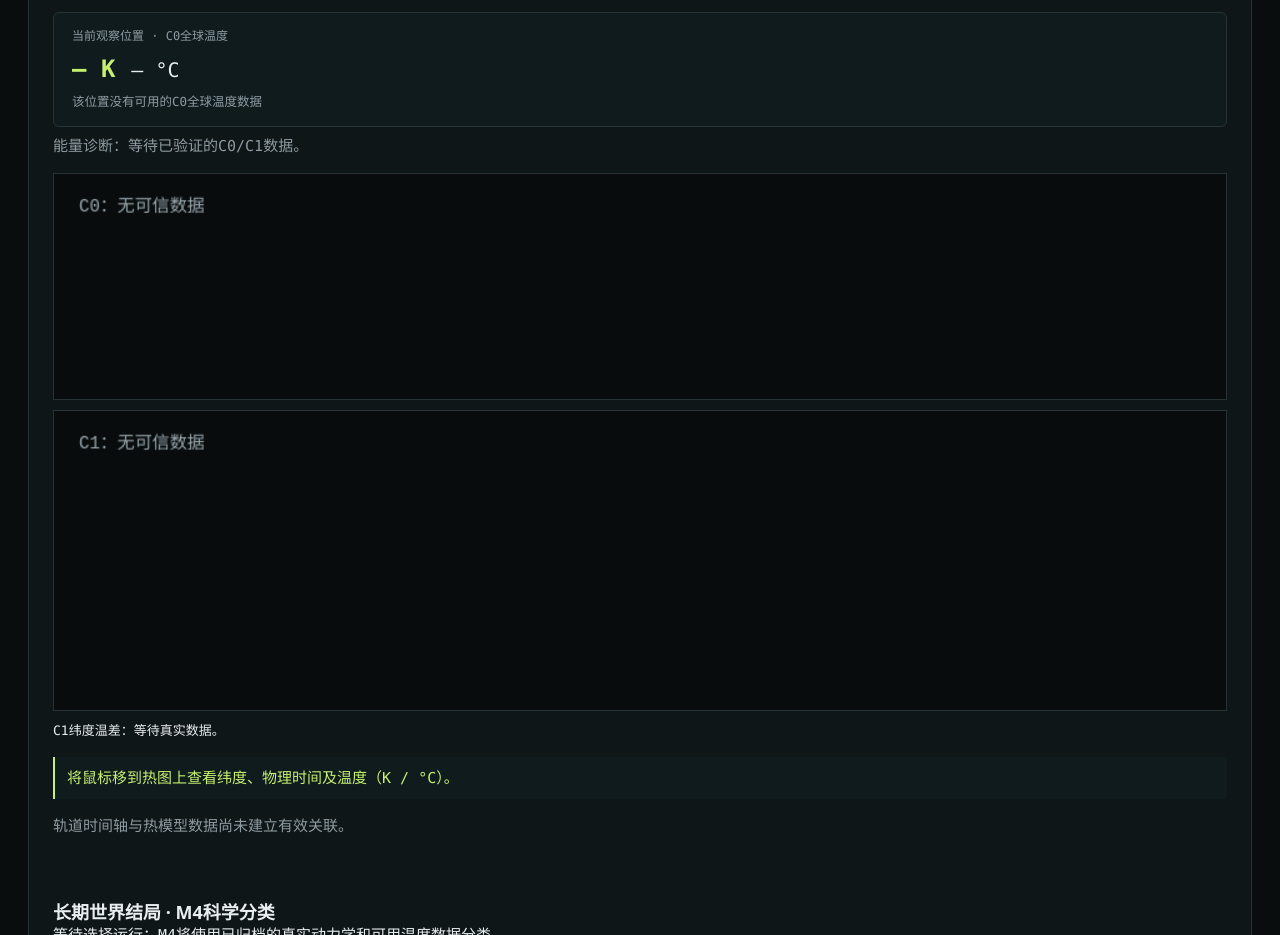
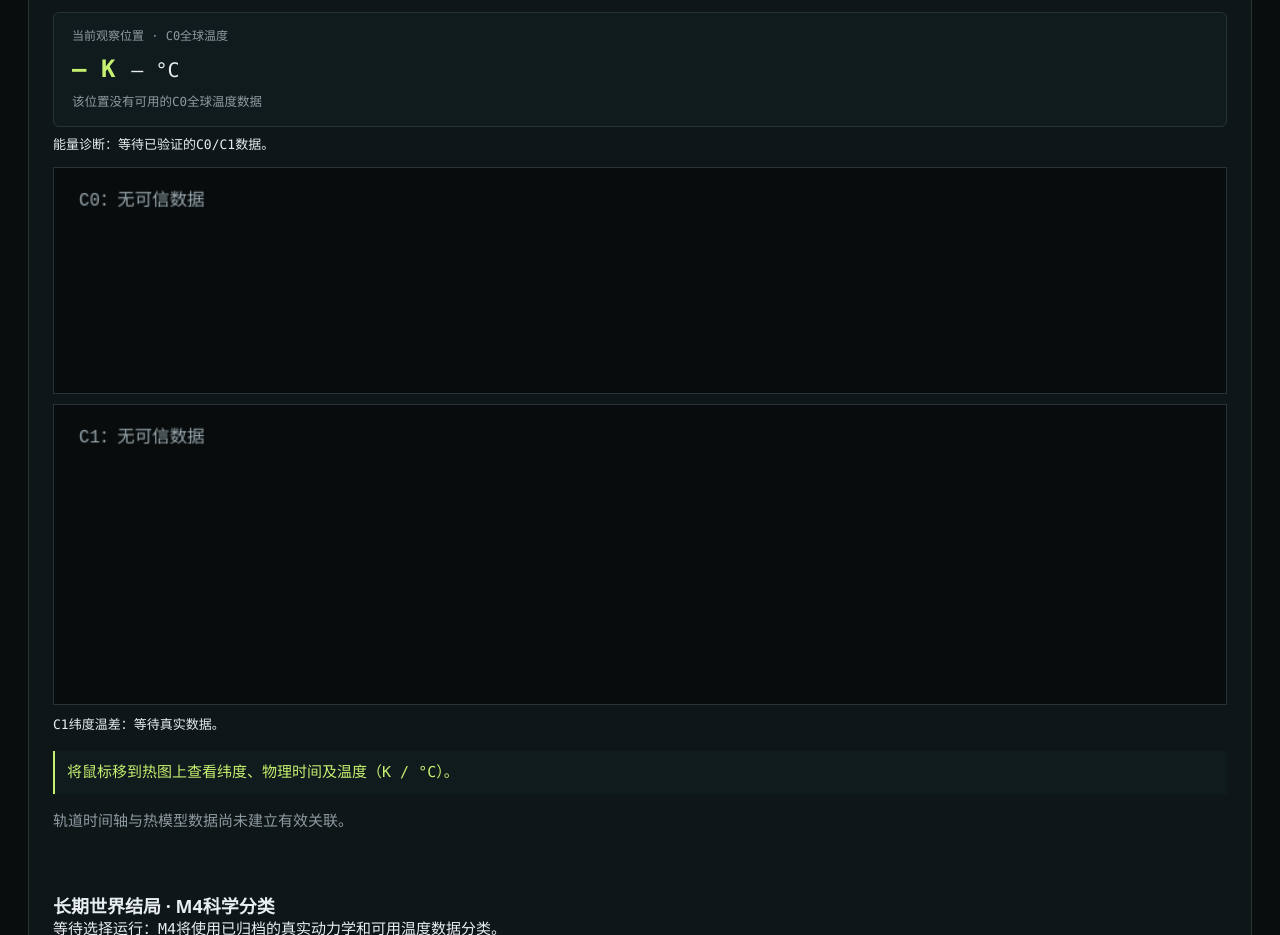
Before and after one commit to chenjunnan/threebodyplanet, a plain HTML site: page src/threebody/web/static/index.html in a window 1280 px wide. Shown: the part 4040-4975 px from the top of the page. Drawn offline with Linux system fonts and the light colour scheme; no server answers.

Commit message:
feat(M6.2 Web): show selected-time energy budget and radiative equilibrium in observer

```diff
--- a/src/threebody/web/static/styles.css
+++ b/src/threebody/web/static/styles.css
@@ -91,6 +91,11 @@ textarea { width:100%; min-height:285px; resize:vertical; background:#080c0d; bo
 .c0-current-temperature #c0-current-celsius {font-size:20px;color:var(--ink);font-variant-numeric:tabular-nums}
 .c0-current-temperature small {width:100%;color:var(--muted);line-height:1.5}
 
+#m6-energy-diagnostics {
+  margin:8px 0 12px; font-size:13px; line-height:1.6;
+  color:var(--ink); font-variant-numeric:tabular-nums;
+  overflow-wrap:anywhere;
+}
 #c1-canvas { cursor:crosshair; touch-action:pan-y; }
 #c1-temperature-summary {
   color:var(--ink);font-variant-numeric:tabular-nums;
```
